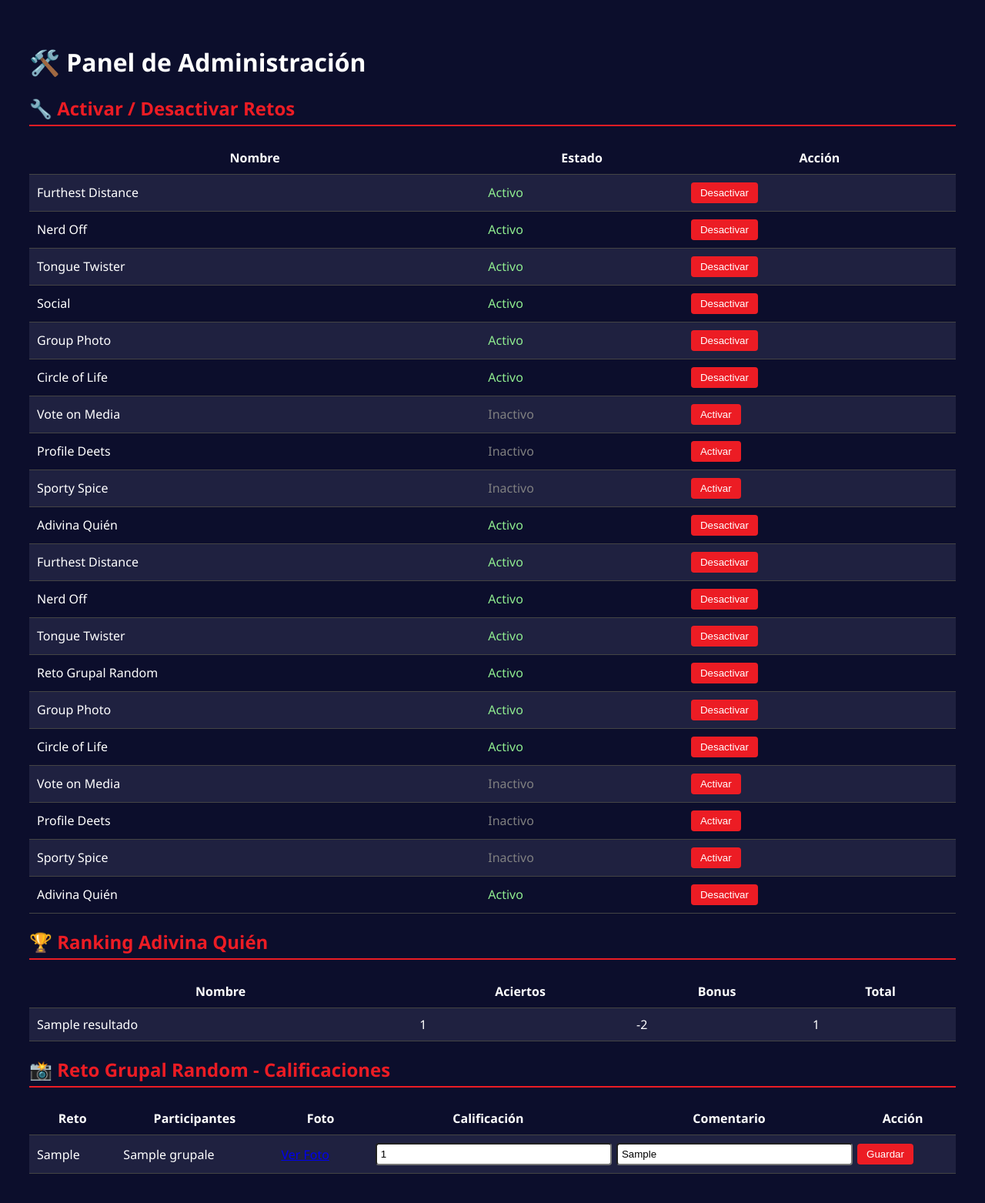
After one commit to stephaneavril/networking, a Flask app: page /admin_panel in a window 1280 px wide. The commit adds this page. Shown: the whole page at 77% size. Run offline with Flask 3, Linux system fonts and the light colour scheme; data comes from the database, SQL or seed files in the repository; both versions use the stored data as it was after the commit; tables that the repository leaves empty hold one stand-in row (values such as "Sample post").

Commit message:
🚀 Actualización completa: admin panel, retos Adivina y Grupal, ajustes finales

```diff
--- a/app.py
+++ b/app.py
@@ -46,7 +46,7 @@ def index():
     if 'jugador' not in session:
         return redirect('/login')
     conn = get_db_connection()
-    retos = conn.execute("SELECT * FROM retos WHERE activo = 1").fetchall()
+    retos = conn.execute("SELECT * FROM retos").fetchall()
     conn.close()
     return render_template('index.html', retos=retos)
 
@@ -190,9 +190,36 @@ def calificar(id):
     conn.close()
     return redirect('/suite_reto_grupal')
 
+# -------------------- ADMINISTRACIÓN DE RETOS --------------------
+
+@app.route('/admin_retros', methods=['GET', 'POST'])
+def admin_retros():
+    if request.method == 'POST':
+        reto_id = request.form.get('reto_id')
+        nuevo_estado = request.form.get('activo')
+        conn = get_db_connection()
+        conn.execute("UPDATE retos SET activo = ? WHERE id = ?", (nuevo_estado, reto_id))
+        conn.commit()
+        conn.close()
+        return redirect('/admin_retros')
+
+    conn = get_db_connection()
+    retos = conn.execute("SELECT * FROM retos").fetchall()
+    conn.close()
+    return render_template("admin_retros.html", retos=retos)
+
 # -------------------- INICIAR SERVIDOR --------------------
 
 if __name__ == '__main__':
     os.makedirs(app.config['UPLOAD_FOLDER'], exist_ok=True)
     os.makedirs(app.config['UPLOAD_FOLDER_GRUPAL'], exist_ok=True)
     app.run(debug=True)
+
+@app.route('/admin_panel')
+def admin_panel():
+    conn = get_db_connection()
+    retos = conn.execute("SELECT * FROM retos").fetchall()
+    resultados = conn.execute("SELECT * FROM adivina_resultados ORDER BY puntos_extra DESC").fetchall()
+    participaciones = conn.execute("SELECT * FROM participaciones_grupales ORDER BY timestamp DESC").fetchall()
+    conn.close()
+    return render_template("admin_panel.html", retos=retos, resultados=resultados, participaciones=participaciones)
--- a/init_db.py
+++ b/init_db.py
@@ -65,7 +65,7 @@ retos = [
     ('Furthest Distance', 1, 'individual', 1),
     ('Nerd Off', 1, 'individual', 1),
     ('Tongue Twister', 1, 'individual', 1),
-    ('Reto Grupal Random', 2, 'equipo', 1)
+    ('Reto Grupal Random', 2, 'equipo', 1),
     ('Group Photo', 3, 'equipo', 1),
     ('Circle of Life', 2, 'equipo', 1),
     ('Vote on Media', 1, 'individual', 0),
--- /dev/null
+++ b/templates/admin_panel.html
@@ -0,0 +1,103 @@
+<!DOCTYPE html>
+<html lang="es">
+<head>
+  <meta charset="UTF-8">
+  <title>Panel de Administración</title>
+  <style>
+    body {
+      font-family: 'Segoe UI', sans-serif;
+      background-color: #0c0e2c;
+      color: white;
+      padding: 30px;
+    }
+    h2 {
+      color: #ec1c24;
+      border-bottom: 2px solid #ec1c24;
+      padding-bottom: 5px;
+    }
+    table {
+      width: 100%;
+      margin-top: 15px;
+      border-collapse: collapse;
+    }
+    th, td {
+      padding: 10px;
+      border-bottom: 1px solid #444;
+    }
+    tr:nth-child(even) {
+      background-color: #1f2140;
+    }
+    button {
+      background: #ec1c24;
+      color: white;
+      padding: 6px 12px;
+      border: none;
+      border-radius: 4px;
+      cursor: pointer;
+    }
+    input[type="text"], select {
+      padding: 5px;
+      border-radius: 4px;
+      width: 100%;
+    }
+    .activo { color: lightgreen; }
+    .inactivo { color: gray; }
+  </style>
+</head>
+<body>
+
+  <h1>🛠️ Panel de Administración</h1>
+
+  <!-- Sección 1: Activar/desactivar retos -->
+  <h2>🔧 Activar / Desactivar Retos</h2>
+  <table>
+    <tr><th>Nombre</th><th>Estado</th><th>Acción</th></tr>
+    {% for reto in retos %}
+    <tr>
+      <td>{{ reto.nombre }}</td>
+      <td class="{{ 'activo' if reto.activo else 'inactivo' }}">{{ 'Activo' if reto.activo else 'Inactivo' }}</td>
+      <td>
+        <form method="POST" action="/admin_panel" style="display:inline;">
+          <input type="hidden" name="reto_id" value="{{ reto.id }}">
+          <input type="hidden" name="activo" value="{{ 0 if reto.activo else 1 }}">
+          <button type="submit">{{ 'Desactivar' if reto.activo else 'Activar' }}</button>
+        </form>
+      </td>
+    </tr>
+    {% endfor %}
+  </table>
+
+  <!-- Sección 2: Ranking Adivina Quién -->
+  <h2>🏆 Ranking Adivina Quién</h2>
+  <table>
+    <tr><th>Nombre</th><th>Aciertos</th><th>Bonus</th><th>Total</th></tr>
+    {% for r in resultados %}
+    <tr>
+      <td>{{ r['nombre_jugador'] }}</td>
+      <td>{{ r['aciertos'] }}</td>
+      <td>{{ r['puntos_extra'] - r['aciertos'] * 3 }}</td>
+      <td>{{ r['puntos_extra'] }}</td>
+    </tr>
+    {% endfor %}
+  </table>
+
+  <!-- Sección 3: Participaciones Reto Grupal -->
+<h2>📸 Reto Grupal Random - Calificaciones</h2>
+<table>
+  <tr><th>Reto</th><th>Participantes</th><th>Foto</th><th>Calificación</th><th>Comentario</th><th>Acción</th></tr>
+  {% for p in participaciones %}
+  <tr>
+    <form method="POST" action="/calificar/{{ p.id }}">
+      <td>{{ p.reto }}</td>
+      <td>{{ p.nombres_participantes }}</td>
+      <td><a href="/evidencias_reto_grupal/{{ p.archivo }}" target="_blank">Ver Foto</a></td>
+      <td><input type="text" name="calificacion" value="{{ p.calificacion }}"></td>
+      <td><input type="text" name="comentario" value="{{ p.comentario or '' }}"></td>
+      <td><button type="submit">Guardar</button></td>
+    </form>
+  </tr>
+  {% endfor %}
+</table>
+
+</body>
+</html>
```
Also changed, not shown: static/style.css (+19 -6 lines), templates/index.html (+12 -7 lines), database.db.
